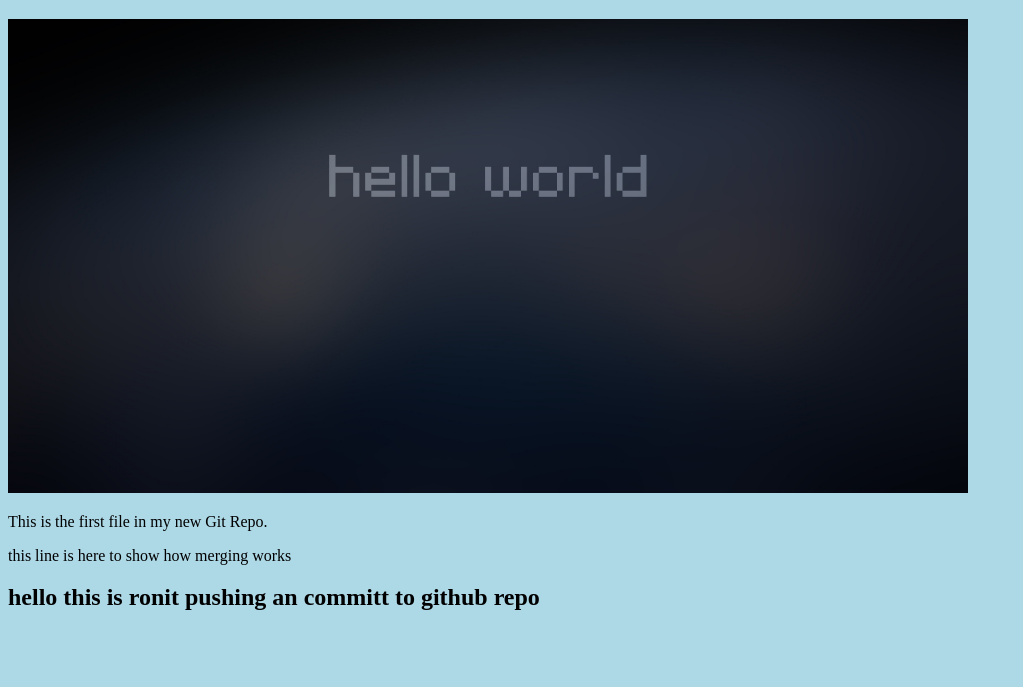
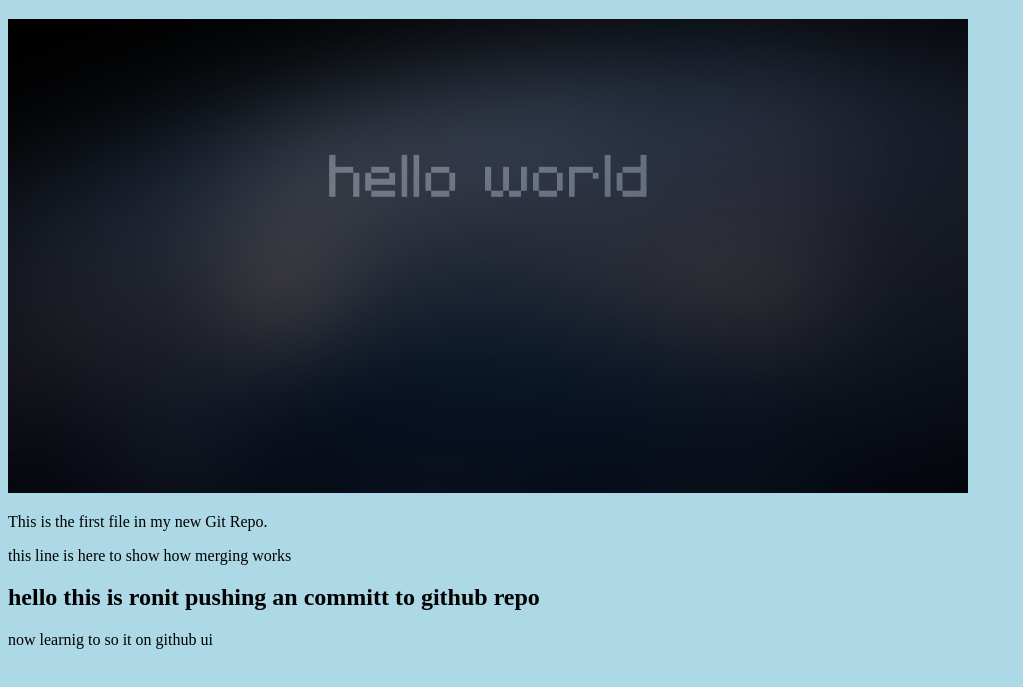
Before and after one commit to R-onit/ideal-octo-umbrella, a plain HTML site: page index.html in a window 1280 px wide. Shown: the part 61-748 px from the top of the page, without its empty margins (0-1023 px from the left). Drawn offline with Linux system fonts and the light colour scheme.

Commit message:
Update index.html
github ui

```diff
--- a/index.html
+++ b/index.html
@@ -14,5 +14,7 @@ style="width:100%;max-width:960px"></div>
 
 <h2> hello this is ronit pushing an committ to github repo</h2>
 
+
+  now learnig to so it on github ui
 </body>
 </html>
```
